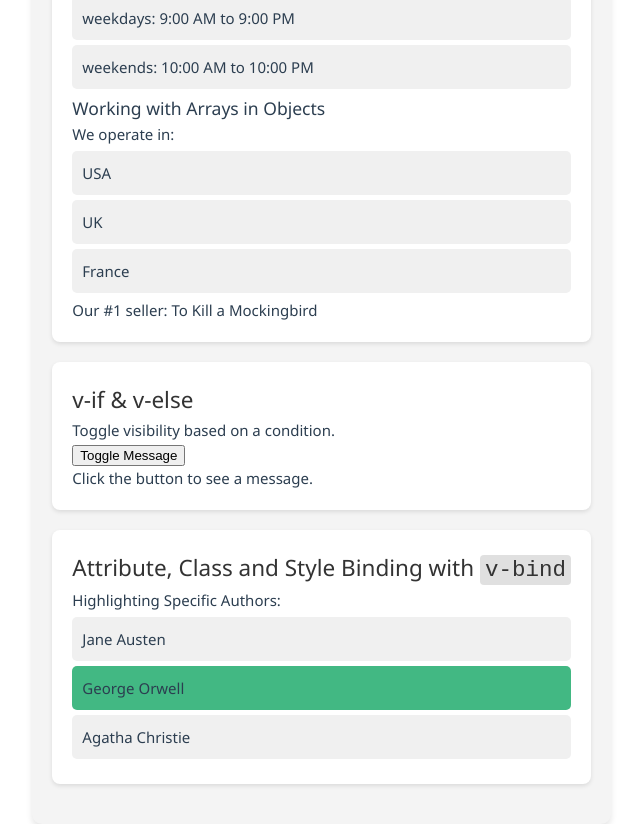
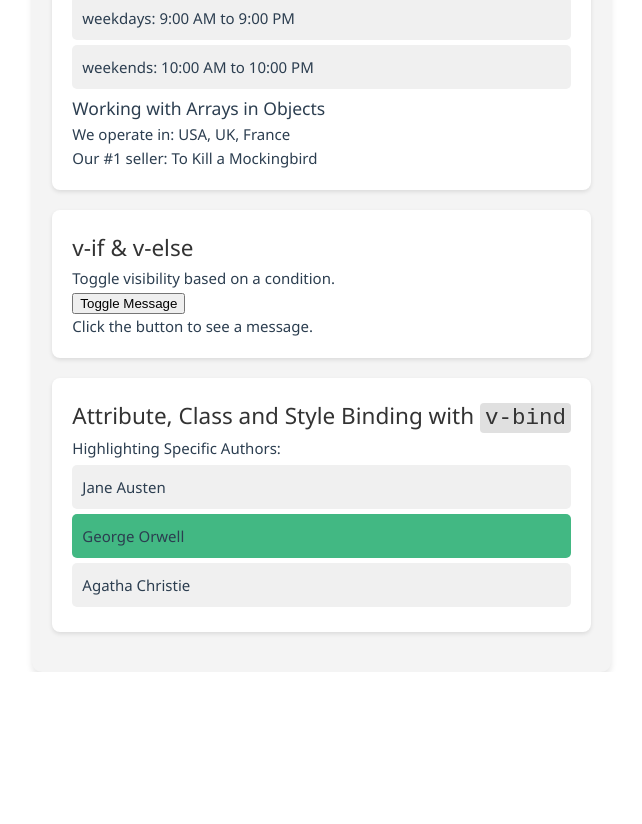
Before and after one commit to XinyiRan0001/xran-library, a Vue app: page / in a window 1280 px wide. Shown: the part 1460-2284 px from the top of the page, without its empty margins (29-671 px from the left). After the commit the page ends 2132 px from the top, so only its background shows below. Built offline with nearby package versions, Linux system fonts and the light colour scheme.

Commit message:
change the style for activity 12

```diff
--- a/src/components/JSON.vue
+++ b/src/components/JSON.vue
@@ -91,12 +91,7 @@
       <!-- Activity 12: Get the top sellers from the bookstores object. -->
       <!-- TODO: CODE TO GET TOP SELLERS HERE -->
       <p>We operate in:
-        <ul>
-          <li v-for="countries in countryArray" :key="countries">
-            {{countries}}
-          </li>
-        </ul>
-
+        {{ countryArray.join(', ') }}
       </p>
       <p>Our #1 seller:
         {{ bookstores.topSellers[0] }}
```
